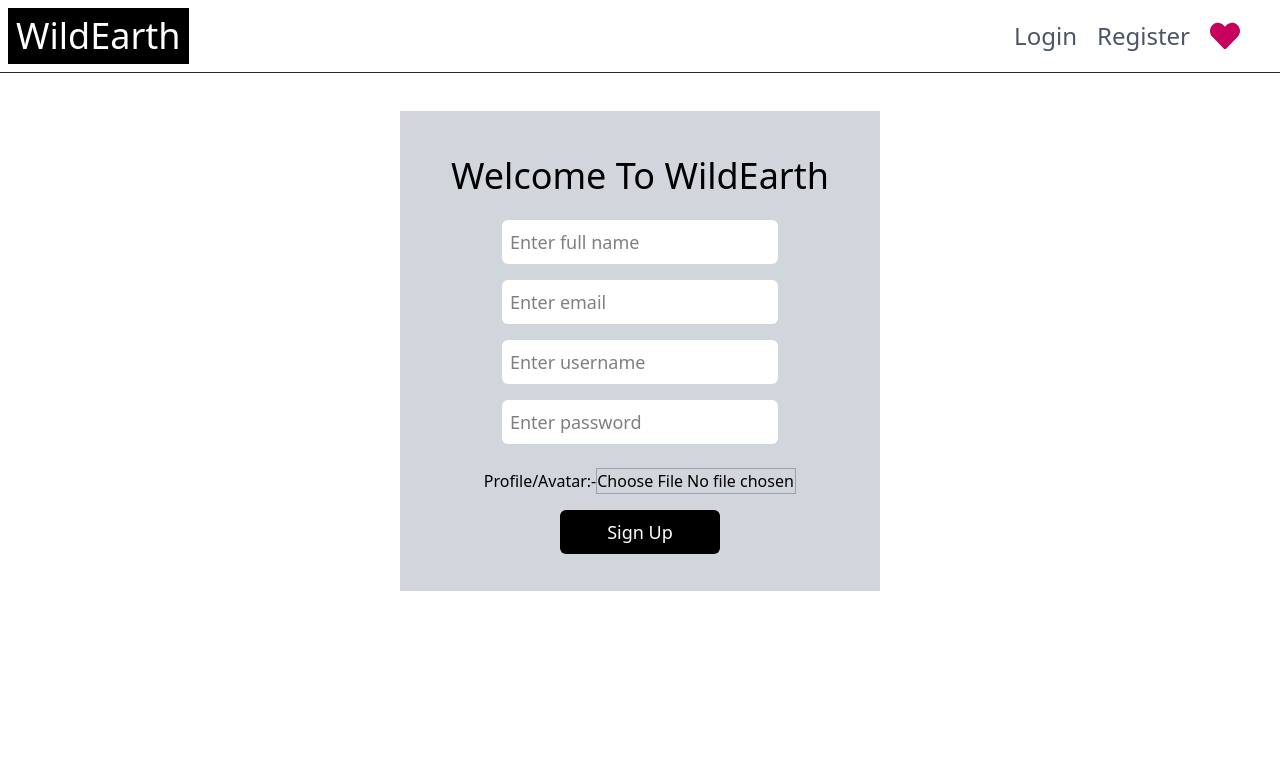
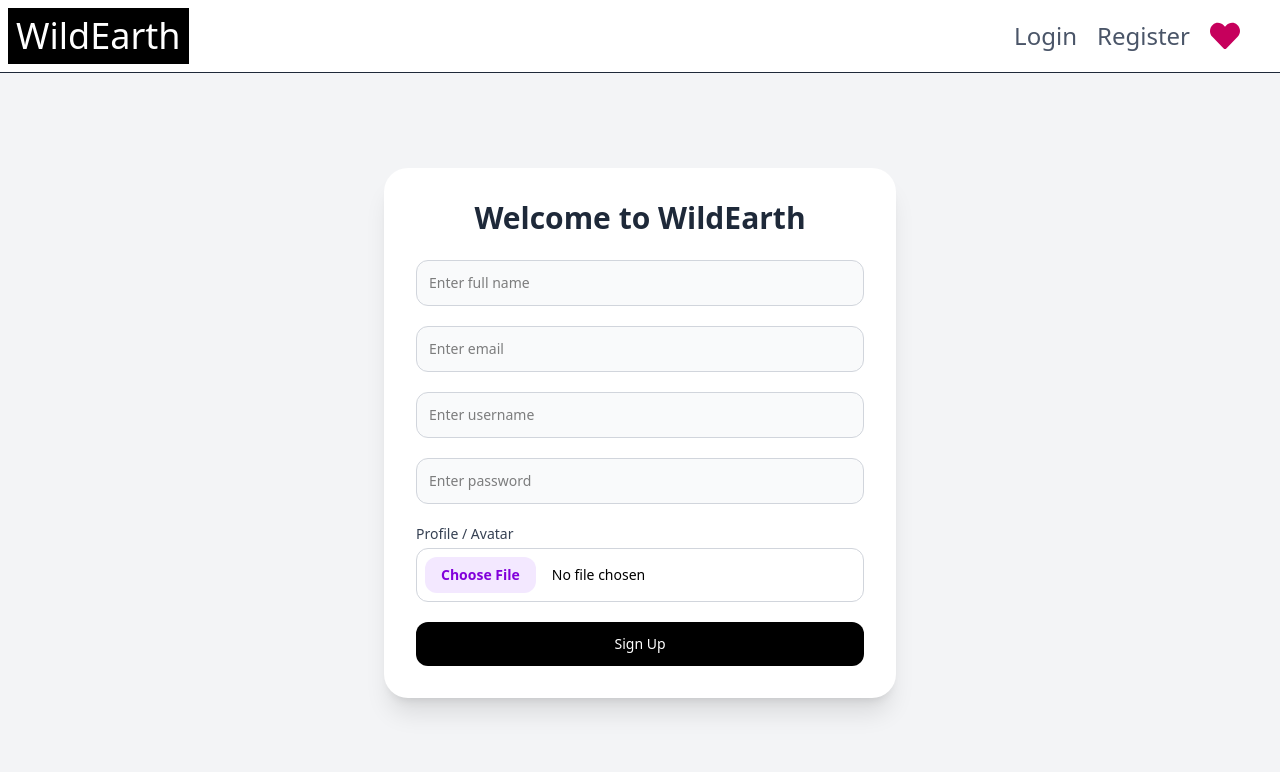
Before and after one commit to ParasharM007/Blog-Fe, a React (Vite) app: page /register in a window 1280 px wide. Shown: the top 772 px of the page. Built offline with nearby package versions, Linux system fonts and the light colour scheme; no server answers.

Commit message:
redesign login register and blog page

```diff
--- a/src/components/Login.jsx
+++ b/src/components/Login.jsx
@@ -76,43 +76,92 @@ function Login() {
 
 
 
-  return (<>
+//   return (
+//   <>
 
-    <div className='login-cont'>
-      <div className='m-3 mt-7 p-5  md:h-120 md:w-120 bg-gray-300 flex flex-col items-center justify-center'>
+//     <div className='login-cont'>
+//       <div className='m-3 mt-7 p-5  md:h-120 md:w-120 bg-gray-300 flex flex-col items-center justify-center'>
 
-        <h1 className='text-black  p-2 m-2 text-[23px] md:text-4xl '>Login to WildEarth</h1>
-        <form onSubmit={handleLogin}
-              className='flex flex-col items-center'
-        >
+//         <h1 className='text-black  p-2 m-2 text-[23px] md:text-4xl '>Login to WildEarth</h1>
+//         <form onSubmit={handleLogin}
+//               className='flex flex-col items-center'
+//         >
 
-          <input type="text"
-            required={true}
-            placeholder='Enter your email'
-            className='m-2 p-2 text-lg bg-white rounded-md outline-none'
+//           <input type="text"
+//             required={true}
+//             placeholder='Enter your email'
+//             className='m-2 p-2 text-lg bg-white rounded-md outline-none'
+//             onChange={(e) => setEmail(e.target.value)}
+//           />
+// <div>
+
+//           <input type={showPassword?('text'):('password')}
+//             required={true}
+//             placeholder='Enter password '
+//             className='m-2 p-2 text-lg bg-white rounded-md outline-none relative'
+//             onChange={(e) => setPassword(e.target.value)}
+//             />
+//            <div
+//       className="relative z-20 left-50 bottom-7 transform -translate-y-1/2 cursor-pointer text-gray-600"
+//       onClick={() => setShowPassword(prev => !prev)}
+//       >
+//       {showPassword ? <FaEyeSlash size={20} /> : <FaEye size={20} />}
+//     </div>
+//       </div>
+//           <button type="submit" className='m-2 p-2 w-40 cursor-pointer bg-black text-white text-lg hover:bg-purple-800   rounded-md outline-none'>{!mutation.isPending?"Login":"Logging in..."}</button>
+//         </form>
+//       </div>
+//     </div>
+//   </>
+//   )
+
+
+return (
+  <>
+    <div className="min-h-[90vh] bg-gray-100 flex items-center justify-center p-4">
+      <div className="w-full max-w-md bg-white rounded-3xl shadow-xl p-8">
+        <h1 className="text-center text-3xl font-semibold mb-6 text-gray-800">
+          Login to WildEarth
+        </h1>
+        <form onSubmit={handleLogin} className="space-y-5">
+          <div className="relative">
+            <input
+              type="email"
+              required
+              placeholder="Enter your email"
+              className="w-full p-3 rounded-xl bg-gray-50 border border-gray-300 focus:outline-none focus:ring-2 focus:ring-purple-500 text-sm"
               onChange={(e) => setEmail(e.target.value)}
             />
-<div>
+          </div>
 
-          <input type={showPassword?('text'):('password')}
-            required={true}
-            placeholder='Enter password '
-            className='m-2 p-2 text-lg bg-white rounded-md outline-none relative'
+          <div className="relative">
+            <input
+              type={showPassword ? 'text' : 'password'}
+              required
+              placeholder="Enter your password"
+              className="w-full p-3 rounded-xl bg-gray-50 border border-gray-300 focus:outline-none focus:ring-2 focus:ring-purple-500 text-sm pr-10"
               onChange={(e) => setPassword(e.target.value)}
             />
             <div
-      className="relative z-20 left-50 bottom-7 transform -translate-y-1/2 cursor-pointer text-gray-600"
-      onClick={() => setShowPassword(prev => !prev)}
+              className="absolute right-3 top-1/2 transform -translate-y-1/2 text-gray-600 cursor-pointer"
+              onClick={() => setShowPassword((prev) => !prev)}
             >
-      {showPassword ? <FaEyeSlash size={20} /> : <FaEye size={20} />}
+              {showPassword ? <FaEyeSlash size={18} /> : <FaEye size={18} />}
             </div>
           </div>
-          <button type="submit" className='m-2 p-2 w-40 cursor-pointer bg-black text-white text-lg hover:bg-purple-800   rounded-md outline-none'>{!mutation.isPending?"Login":"Logging in..."}</button>
+
+          <button
+            type="submit"
+            className="w-full bg-black hover:bg-purple-800 text-white text-sm font-medium py-3 rounded-xl transition-all duration-300"
+          >
+            {!mutation.isPending ? "Login" : "Logging in..."}
+          </button>
         </form>
       </div>
     </div>
   </>
-  )
+);
+
 }
 // }
 export default Login
--- a/src/components/MyPost.jsx
+++ b/src/components/MyPost.jsx
@@ -134,7 +134,7 @@ function MyPost() {
        {myPosts && myPosts.map(post=>(
 
             // <div className='m-2  md:150 w-90 md:w-[90%]  h-auto relative bg-gray-50 rounded-xl md:border-gray-300 md:border cursor-pointer' key={post._id}>
-            <div className='m-2  md:150 w-90 md:w-[90%]  h-auto relative bg-white rounded-xl  cursor-pointer' key={post._id}>
+            <div className='m-2  md:150 w-90 md:w-[90%] shadow-2xl h-auto relative bg-white rounded-xl  cursor-pointer' key={post._id}>
 
              <div className='flex  gap-3 m-5 justify-center md:mr-10 md:justify-end'>
 
--- a/src/components/Register.jsx
+++ b/src/components/Register.jsx
@@ -53,61 +53,128 @@ function Register() {
     }
     )
   }
+  // return (
+  //   <div className='register-cont'>
+
+  //     <div className='m-3 mt-7 p-5 w-70 md:h-120 md:w-120 bg-gray-300 flex flex-col items-center justify-center'>
+
+  //       <h1 className='text-black  p-2 m-2 text-[23px] md:text-4xl '>Welcome To WildEarth</h1>
+  //       <form action="submit"
+  //         onSubmit={handleRegisterUser}
+  //         className='flex flex-col items-center'
+  //       >
+
+  //         <input type="text"
+  //           required={true}
+  //           placeholder='Enter full name'
+  //           className='m-2 p-2 text-lg bg-white rounded-md outline-none'
+  //           onChange={(e) =>{setFullName(e.target.value)}}
+  //           />
+  //         <input type="email"
+  //           required={true}
+  //           placeholder='Enter email'
+  //           className='m-2 p-2 text-lg bg-white rounded-md outline-none'
+  //           onChange={(e) => {setEmail(e.target.value)}}
+  //           />
+  //         <input type="username"
+  //           required={true}
+  //           placeholder='Enter username'
+  //           className='m-2 p-2 text-lg bg-white rounded-md outline-none'
+  //           onChange={(e)=>setUsername(e.target.value)}
+  //           />
+
+  //         <input type="text"
+  //           required={true}
+  //           placeholder='Enter password '
+  //           className='m-2 p-2 text-lg bg-white rounded-md outline-none'
+  //           onChange={(e) => {setPassword(e.target.value)}}
+  //           />
+  //           <div className=" m-2 w-auto">
+
+  //           <span className=''>Profile/Avatar:-</span>
+  //         <input type="file"
+  //           name="avatar"
+  //           id="avatar"
+  //           className='mt-2 border-1 border-gray-400 w-50 cursor-pointer'
+  //           accept="image/*"
+
+  //           onChange={handleImageChange}
+  //           required
+  //           />
+  //           </div>
+
+  //         <button type='submit' className='m-2 p-2 w-40 cursor-pointer bg-black text-white text-lg hover:bg-purple-800 rounded-md outline-none'>{!mutation.isPending?"Sign Up":"Signing Up..."}</button>
+  //       </form>
+  //     </div>
+  //   </div>
+  // )
+
   return (
-    <div className='register-cont'>
+  <div className="min-h-[90vh] bg-gray-100 flex items-center justify-center p-4">
+    <div className="w-full max-w-lg bg-white rounded-3xl shadow-xl p-8">
+      <h1 className="text-center text-3xl font-semibold mb-6 text-gray-800">
+        Welcome to WildEarth
+      </h1>
 
-      <div className='m-3 mt-7 p-5 w-70 md:h-120 md:w-120 bg-gray-300 flex flex-col items-center justify-center'>
+      <form onSubmit={handleRegisterUser} className="space-y-5">
+        <input
+          type="text"
+          required
+          placeholder="Enter full name"
+          className="w-full p-3 rounded-xl bg-gray-50 border border-gray-300 focus:outline-none focus:ring-2 focus:ring-purple-500 text-sm"
+          onChange={(e) => setFullName(e.target.value)}
+        />
 
-        <h1 className='text-black  p-2 m-2 text-[23px] md:text-4xl '>Welcome To WildEarth</h1>
-        <form action="submit"
-          onSubmit={handleRegisterUser}
-          className='flex flex-col items-center'
-        >
+        <input
+          type="email"
+          required
+          placeholder="Enter email"
+          className="w-full p-3 rounded-xl bg-gray-50 border border-gray-300 focus:outline-none focus:ring-2 focus:ring-purple-500 text-sm"
+          onChange={(e) => setEmail(e.target.value)}
+        />
 
-          <input type="text"
-            required={true}
-            placeholder='Enter full name'
-            className='m-2 p-2 text-lg bg-white rounded-md outline-none'
-            onChange={(e) =>{setFullName(e.target.value)}}
-            />
-          <input type="email"
-            required={true}
-            placeholder='Enter email'
-            className='m-2 p-2 text-lg bg-white rounded-md outline-none'
-            onChange={(e) => {setEmail(e.target.value)}}
-            />
-          <input type="username"
-            required={true}
-            placeholder='Enter username'
-            className='m-2 p-2 text-lg bg-white rounded-md outline-none'
-            onChange={(e)=>setUsername(e.target.value)}
-            />
+        <input
+          type="text"
+          required
+          placeholder="Enter username"
+          className="w-full p-3 rounded-xl bg-gray-50 border border-gray-300 focus:outline-none focus:ring-2 focus:ring-purple-500 text-sm"
+          onChange={(e) => setUsername(e.target.value)}
+        />
 
-          <input type="text"
-            required={true}
-            placeholder='Enter password '
-            className='m-2 p-2 text-lg bg-white rounded-md outline-none'
-            onChange={(e) => {setPassword(e.target.value)}}
-            />
-            <div className=" m-2 w-auto">
+        <input
+          type="password"
+          required
+          placeholder="Enter password"
+          className="w-full p-3 rounded-xl bg-gray-50 border border-gray-300 focus:outline-none focus:ring-2 focus:ring-purple-500 text-sm"
+          onChange={(e) => setPassword(e.target.value)}
+        />
 
-            <span className=''>Profile/Avatar:-</span>
-          <input type="file"
+        <div>
+          <label htmlFor="avatar" className="block text-sm text-gray-700 mb-1">
+            Profile / Avatar
+          </label>
+          <input
+            type="file"
             name="avatar"
             id="avatar"
-            className='mt-2 border-1 border-gray-400 w-50 cursor-pointer'
             accept="image/*"
+            required
+            className="w-full p-2 bg-white rounded-xl border border-gray-300 text-sm cursor-pointer file:mr-4 file:py-2 file:px-4 file:rounded-xl file:border-0 file:text-sm file:font-semibold file:bg-purple-100 file:text-purple-700 hover:file:bg-purple-200"
+            onChange={handleImageChange}
+          />
+        </div>
 
-            onChange={handleImageChange}
-            required
-            />
-            </div>
+        <button
+          type="submit"
+          className="w-full bg-black hover:bg-purple-800 text-white text-sm font-medium py-3 rounded-xl transition-all duration-300"
+        >
+          {!mutation.isPending ? "Sign Up" : "Signing Up..."}
+        </button>
+      </form>
+    </div>
+  </div>
+);
 
-          <button type='submit' className='m-2 p-2 w-40 cursor-pointer bg-black text-white text-lg hover:bg-purple-800 rounded-md outline-none'>{!mutation.isPending?"Sign Up":"Signing Up..."}</button>
-        </form>
-      </div>
-    </div>
-  )
 }
 
 export default Register
```
Also changed, not shown: src/components/Blog.jsx (+110 -63 lines), src/components/Card.jsx (+5 -17 lines), src/components/LikedBlogs.jsx (+8 -6 lines), 1 other file (tests, documents, lock files or other folders). Lines whose indentation alone changed are shown as unchanged.
